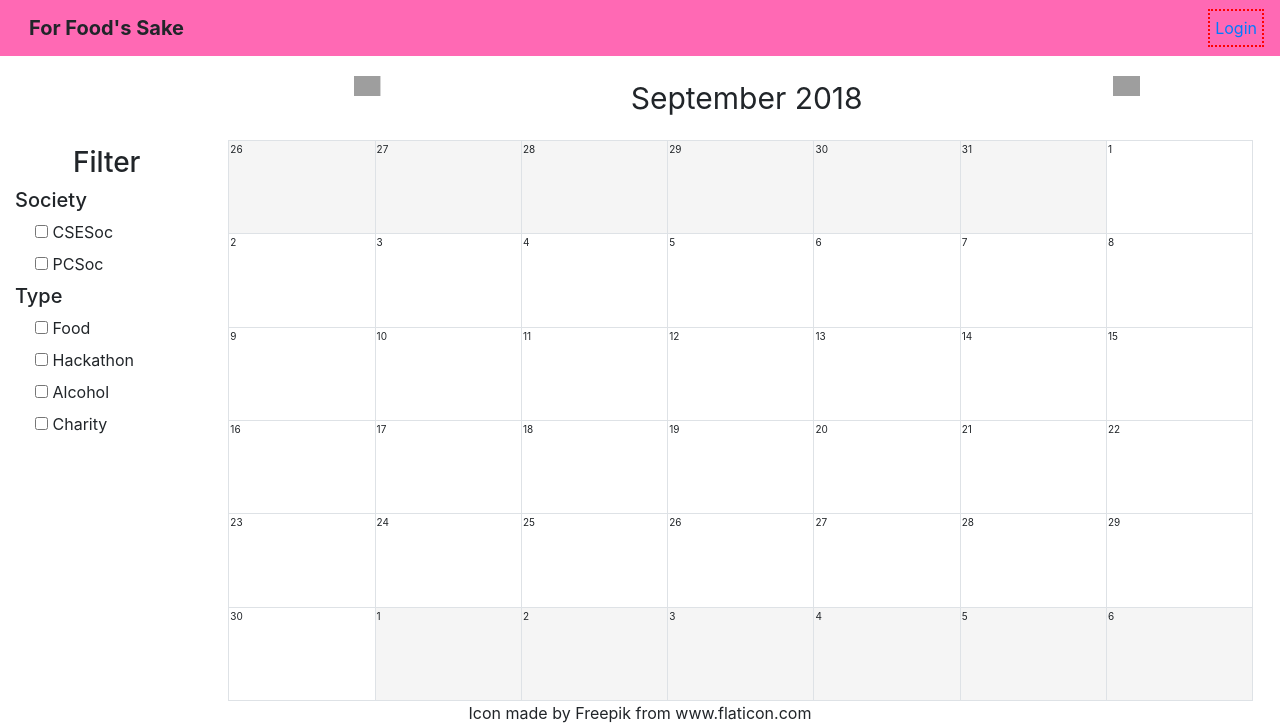
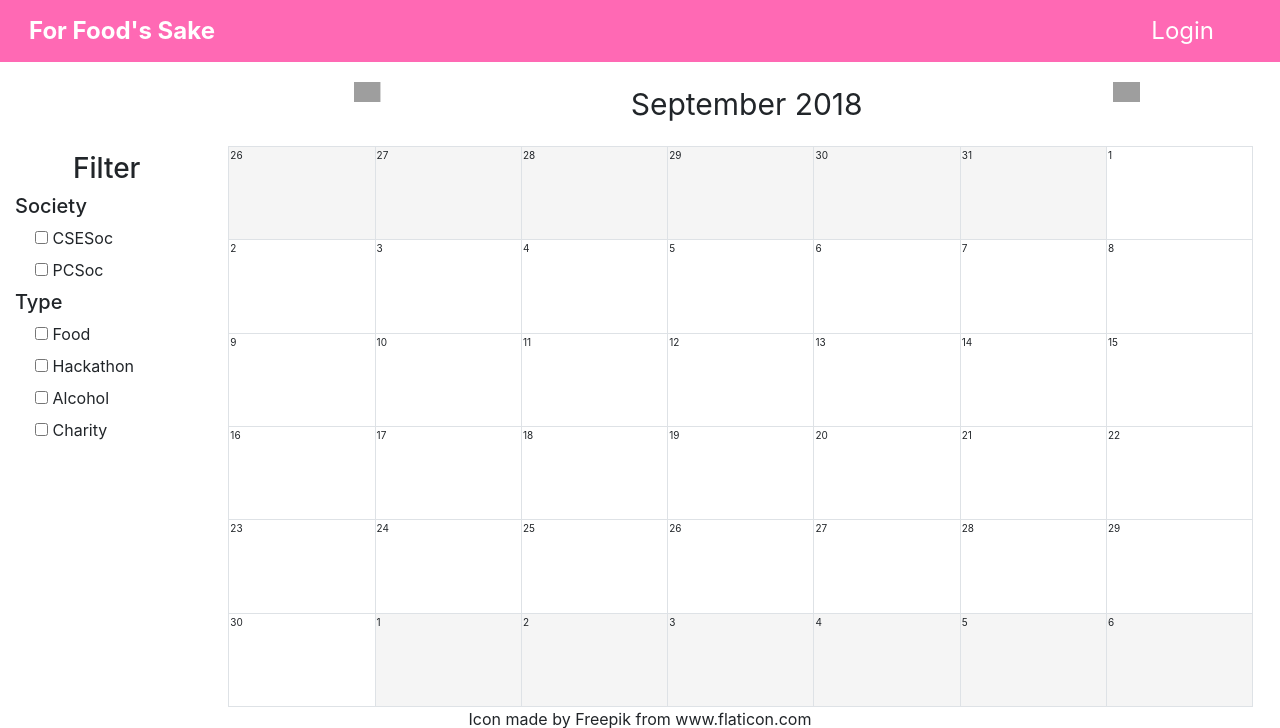
Before and after one commit to Naidah/cse-hackathon-2018, a Flask app: page / in a window 1280 px wide. Shown: the top 728 px of the page. Run offline with Flask 2, Linux system fonts and the light colour scheme; some libraries are stand-ins or nearby versions; grey boxes are pictures that could not be loaded.

Commit message:
nav bar style changes

```diff
--- a/templates/base.html
+++ b/templates/base.html
@@ -4,19 +4,20 @@
         <link rel="stylesheet" href="https://stackpath.bootstrapcdn.com/bootstrap/4.1.3/css/bootstrap.min.css" integrity="sha384-MCw98/SFnGE8fJT3GXwEOngsV7Zt27NXFoaoApmYm81iuXoPkFOJwJ8ERdknLPMO" crossorigin="anonymous">
         <link href="https://fonts.googleapis.com/css?family=Ubuntu" rel="stylesheet">
         <style type="font-family: 'Ubuntu', sans-serif;"></style>
-        {% block head %}{% endblock %}
 <style>
     li {
-        border: 2px dotted red;
-        padding: 5px;
-        color: red;
+        padding-right: 50px;
+        font-size: 150%;
+    }
+    a {
+        color: white;
     }
 </style>
-
+        {% block head %}{% endblock %}
 
 <nav style="background-color: hotpink; " class="navbar navbar-expand-sm "">
 
-  <a class="navbar-brand" style="margin-left: 13px"><b>For Food's Sake</b></a>
+  <a class="navbar-brand" style="margin-left: 13px; color: white; font-size: 150%;"><b>For Food's Sake</b></a>
   <ul class="navbar-nav ml-auto float-right">
     {% if current_user.is_authenticated %}
     	<li class="nav-item "><a href="{{url_for('calendar')}}">Search</a></li>
```
